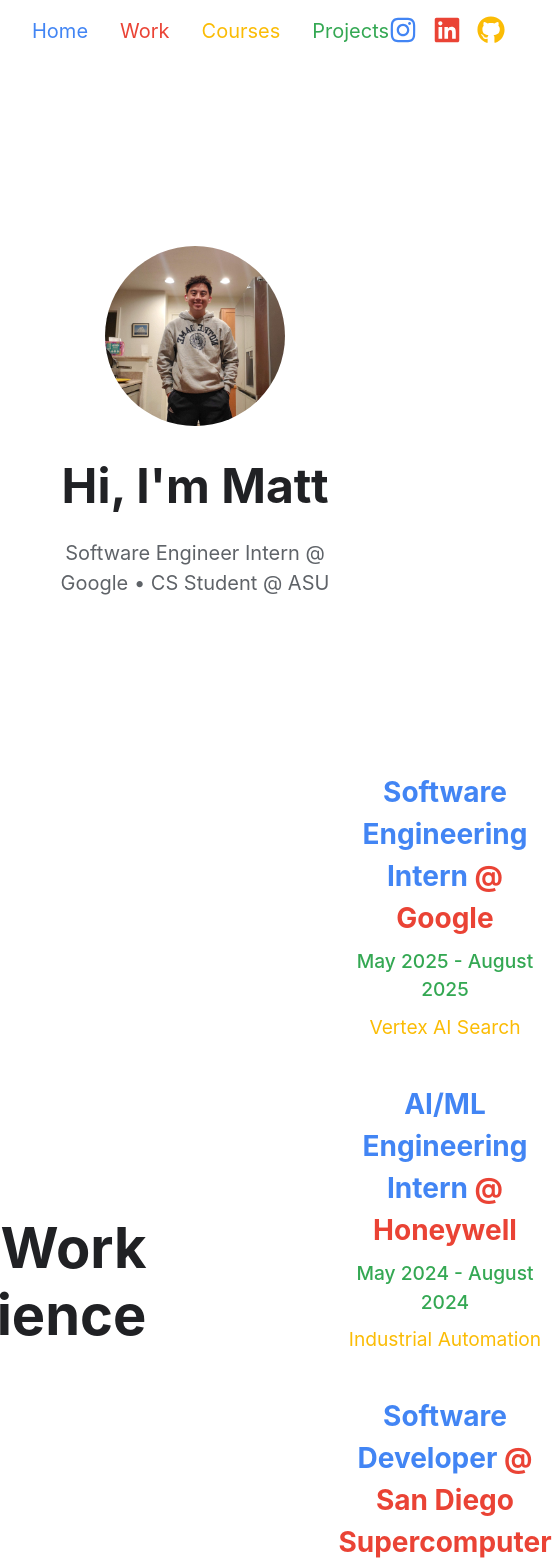
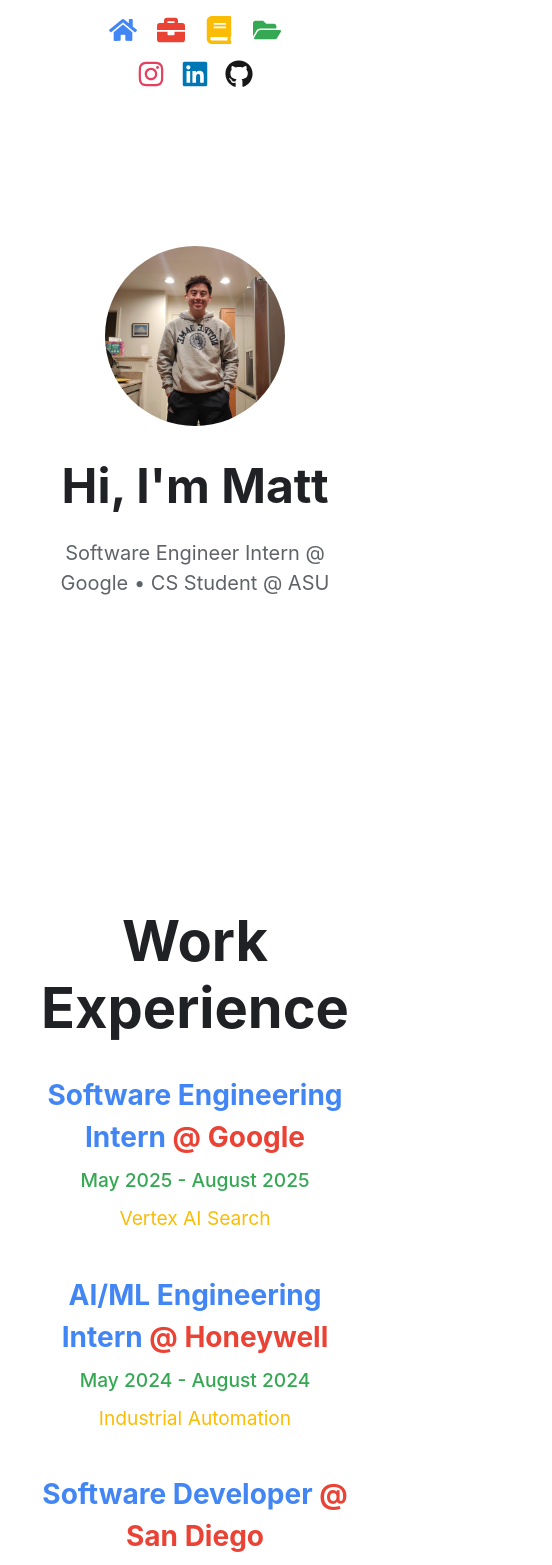
Before and after one commit to matthewwangg/portfolio-website, a Next.js app in the folder portfolio-app/: page / in a window 390 px wide. Shown: the top 1565 px of the page, 552 px wide, since content can reach past the window. Built offline with nearby package versions, Linux system fonts and the light colour scheme.

Commit message:
Cleaned up styles for mobile view

```diff
--- a/portfolio-app/src/app/components/coursework.tsx
+++ b/portfolio-app/src/app/components/coursework.tsx
@@ -20,7 +20,7 @@
         <section
             id="courses"
             style={{
-                height: "100vh",
+                minHeight: "100vh",
                 padding: "6rem 2rem",
                 background: "#ffffff",
                 display: "flex",
--- a/portfolio-app/src/app/components/navbar.tsx
+++ b/portfolio-app/src/app/components/navbar.tsx
@@ -1,31 +1,85 @@
-import { FaInstagram, FaLinkedin, FaGithub } from "react-icons/fa";
+"use client";
+
+import { FaInstagram, FaLinkedin, FaGithub, FaHome, FaBriefcase, FaBook, FaFolderOpen } from "react-icons/fa";
+import { useEffect, useState } from "react";
 
 function Navbar() {
+    const [isCompact, setIsCompact] = useState(false);
+
+    useEffect(() => {
+        const handleResize = () => {
+            setIsCompact(window.innerWidth < 659);
+        };
+
+        handleResize();
+        window.addEventListener("resize", handleResize);
+        return () => window.removeEventListener("resize", handleResize);
+    }, []);
+
     return (
-        <nav style={{
+        <nav
+            style={{
                 position: "fixed",
                 zIndex: 1000,
                 display: "flex",
+                flexWrap: "wrap",
                 justifyContent: "space-between",
+                alignItems: "center",
                 padding: "1rem 2rem",
                 background: "#ffffff",
-            width: "100%"
-        }}>
-            <div style={{display: "flex", gap: "1rem", fontSize: "1.25rem"}}>
-                <a href="#hero" style={{marginRight: "1rem", color: "#4285F4"}}>Home</a>
-                <a href="#work" style={{marginRight: "1rem", color: "#EA4335"}}>Work</a>
-                <a href="#courses" style={{marginRight: "1rem", color: "#FBBC05"}}>Courses</a>
-                <a href="#projects" style={{color: "#34A853"}}>Projects</a>
+                width: "100%",
+                boxSizing: "border-box",
+                rowGap: "1rem",
+            }}
+        >
+            <div
+                style={{
+                    display: "flex",
+                    flexWrap: "wrap",
+                    justifyContent: isCompact ? "center" : "flex-start",
+                    alignItems: "center",
+                    gap: "1.25rem",
+                    fontSize: isCompact ? "0" : "0.95rem",
+                    flexGrow: 1,
+                    minWidth: "250px",
+                }}
+            >
+                <a href="#hero" style={{color: "#4285F4", display: "flex", alignItems: "center", gap: "0.4rem"}}>
+                    <FaHome size={28}/>
+                    {!isCompact && "Home"}
+                </a>
+                <a href="#work" style={{color: "#EA4335", display: "flex", alignItems: "center", gap: "0.4rem"}}>
+                    <FaBriefcase size={28}/>
+                    {!isCompact && "Work"}
+                </a>
+                <a href="#courses" style={{color: "#FBBC05", display: "flex", alignItems: "center", gap: "0.4rem"}}>
+                    <FaBook size={28}/>
+                    {!isCompact && "Courses"}
+                </a>
+                <a href="#projects" style={{color: "#34A853", display: "flex", alignItems: "center", gap: "0.4rem"}}>
+                    <FaFolderOpen size={28}/>
+                    {!isCompact && "Projects"}
+                </a>
             </div>
-            <div style={{display: "flex", gap: "1rem"}}>
+
+            <div
+                style={{
+                    display: "flex",
+                    justifyContent: isCompact ? "center" : "flex-end",
+                    alignItems: "center",
+                    gap: "1rem",
+                    minWidth: "200px",
+                    flex: isCompact ? "1 1 100%" : "0 0 auto",
+                }}
+            >
                 <a href="https://instagram.com/matthewiwang" target="_blank">
-                    <FaInstagram size={28} style={{ color: "#4285F4" }} />
+                    <FaInstagram size={28} style={{color: "#E4405F"}}/>
                 </a>
                 <a href="https://linkedin.com/in/matthew-wang-cs" target="_blank">
-                    <FaLinkedin size={28} style={{ color: "#EA4335" }} />
+                    <FaLinkedin size={28} style={{color: "#0077B5"}}/>
                 </a>
                 <a href="https://github.com/matthewwangg" target="_blank">
-                    <FaGithub size={28} style={{ color: "#FBBC05" }} />
+                    <FaGithub size={28} style={{color: "#181717"}}/>
                 </a>
             </div>
         </nav>
--- a/portfolio-app/src/app/components/project.tsx
+++ b/portfolio-app/src/app/components/project.tsx
@@ -1,28 +1,27 @@
-import React from "react"
-import { projects } from "../data/project"
+    import React from "react";
+    import { projects } from "../data/project";
 
     const Projects = () => {
         return (
             <section
                 id="projects"
                 style={{
-                height: "100vh",
-                padding: "70px 24px",
+                    padding: "6rem 2rem",
                     backgroundColor: "#ffffff",
                     display: "flex",
                     flexDirection: "column",
                     alignItems: "center",
-                justifyContent: "space-between",
                     boxSizing: "border-box",
                 }}
             >
                 <h2
                     style={{
-                    fontSize: "32px",
-                    fontWeight: 700,
-                    color: "#000",
+                        fontSize: "3.5rem",
+                        fontWeight: "bold",
+                        color: "#202124",
                         margin: 0,
-                    paddingBottom: "6px",
+                        paddingBottom: "1.5rem",
+                        textAlign: "center",
                     }}
                 >
                     Projects
@@ -32,11 +31,9 @@
                         display: "flex",
                         flexWrap: "wrap",
                         justifyContent: "center",
-                    gap: "16px",
+                        gap: "1rem",
                         width: "100%",
-                    maxWidth: "1200px",
-                    flexGrow: 1,
-                    alignItems: "center",
+                        maxWidth: "75rem",
                     }}
                 >
                     {projects.map((project) => (
@@ -46,10 +43,11 @@
                             target="_blank"
                             rel="noopener noreferrer"
                             style={{
-                            flex: "0 0 calc(50% - 12px)",
-                            height: "calc(50% - 12px)",
+                                width: "calc(50% - 0.5rem)",
                                 minWidth: "280px",
-                            borderRadius: "16px",
+                                maxWidth: "100%",
+                                flexGrow: 1,
+                                borderRadius: "0.75rem",
                                 overflow: "hidden",
                                 backgroundImage: `url(${project.image})`,
                                 backgroundSize: "cover",
@@ -58,30 +56,32 @@
                                 display: "flex",
                                 alignItems: "flex-end",
                                 textDecoration: "none",
+                                minHeight: "200px",
                             }}
                         >
                             <div
                                 style={{
-                                backgroundColor: "rgba(255, 255, 255, 0.9)",
+                                    backgroundColor: "rgba(255, 255, 255, 0.92)",
                                     width: "100%",
-                                padding: "16px",
+                                    padding: "1rem",
                                 }}
                             >
                                 <h3
                                     style={{
-                                    fontSize: "20px",
+                                        fontSize: "1.25rem",
                                         fontWeight: 600,
                                         margin: 0,
-                                    color: "#000000",
+                                        color: "#202124",
                                     }}
                                 >
                                     {project.name}
                                 </h3>
                                 <p
                                     style={{
-                                    color: "#333333",
-                                    fontSize: "14px",
-                                    marginTop: "8px",
+                                        fontSize: "0.95rem",
+                                        color: "#5f6368",
+                                        marginTop: "0.5rem",
+                                        lineHeight: "1.5",
                                     }}
                                 >
                                     {project.description}
@@ -91,7 +91,7 @@
                     ))}
                 </div>
             </section>
-    )
-}
+        );
+    };
 
-export default Projects
+    export default Projects;
--- a/portfolio-app/src/app/components/work.tsx
+++ b/portfolio-app/src/app/components/work.tsx
@@ -1,16 +1,33 @@
+"use client";
+
+import { useEffect, useState } from "react";
 import { experiences } from "../data/work";
 
 function Work() {
+    const [isCompact, setIsCompact] = useState(false);
+
+    useEffect(() => {
+        const handleResize = () => {
+            setIsCompact(window.innerWidth < 1000);
+        };
+
+        handleResize();
+        window.addEventListener("resize", handleResize);
+        return () => window.removeEventListener("resize", handleResize);
+    }, []);
+
     return (
         <section
             id="work"
             style={{
                 display: "flex",
+                flexDirection: isCompact ? "column" : "row",
                 alignItems: "center",
                 justifyContent: "center",
-                height: "100vh",
                 background: "#ffffff",
-                padding: "6rem 8rem 4rem 8rem",
+                padding: isCompact ? "4rem 2rem" : "6rem 8rem 4rem 8rem",
+                minHeight: "100vh",
+                boxSizing: "border-box",
             }}
         >
             <div
@@ -19,23 +36,34 @@
                     fontSize: "3.5rem",
                     fontWeight: "bold",
                     color: "#202124",
-                    textAlign: "right",
-                    paddingRight: "3rem",
+                    textAlign: isCompact ? "center" : "right",
+                    paddingRight: isCompact ? 0 : "3rem",
                     lineHeight: "1.2",
+                    marginBottom: isCompact ? "2rem" : 0,
                 }}
             >
                 Work <br /> Experience
             </div>
+
             <div
                 style={{
-                    width: "4px",
-                    background: "#000",
-                    height: "50%",
-                    margin: "0 3rem",
+                    width: isCompact ? 0 : "4px",
+                    background: isCompact ? "transparent" : "#000",
+                    height: isCompact ? 0 : "350px",
+                    margin: isCompact ? "0" : "0 3rem",
                     borderRadius: "2px",
                 }}
             ></div>
-            <div style={{ flex: 2, paddingLeft: "3rem", display: "flex", flexDirection: "column", alignItems: "center" }}>
+
+            <div
+                style={{
+                    flex: 2,
+                    paddingLeft: isCompact ? 0 : "3rem",
+                    display: "flex",
+                    flexDirection: "column",
+                    alignItems: "center",
+                }}
+            >
                 {experiences.map((exp, index) => (
                     <div
                         key={index}
```
Lines whose indentation alone changed are shown as unchanged.
